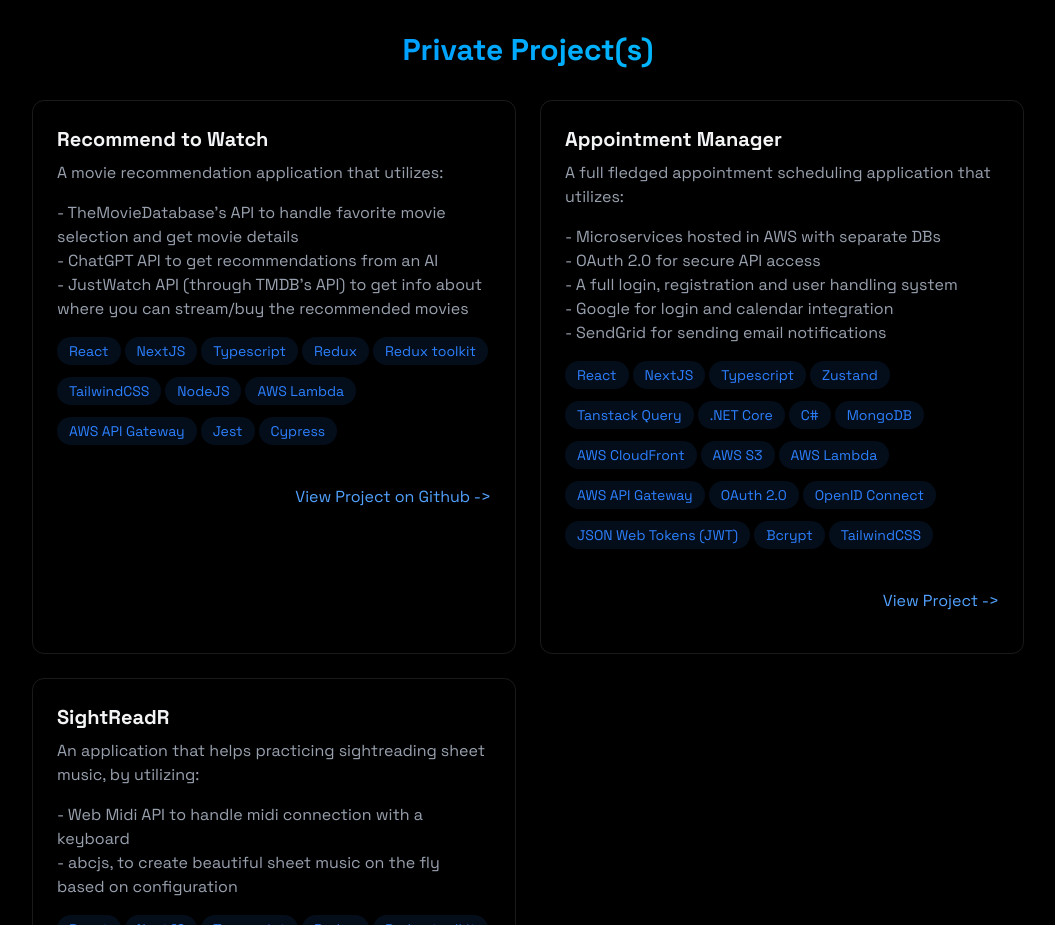
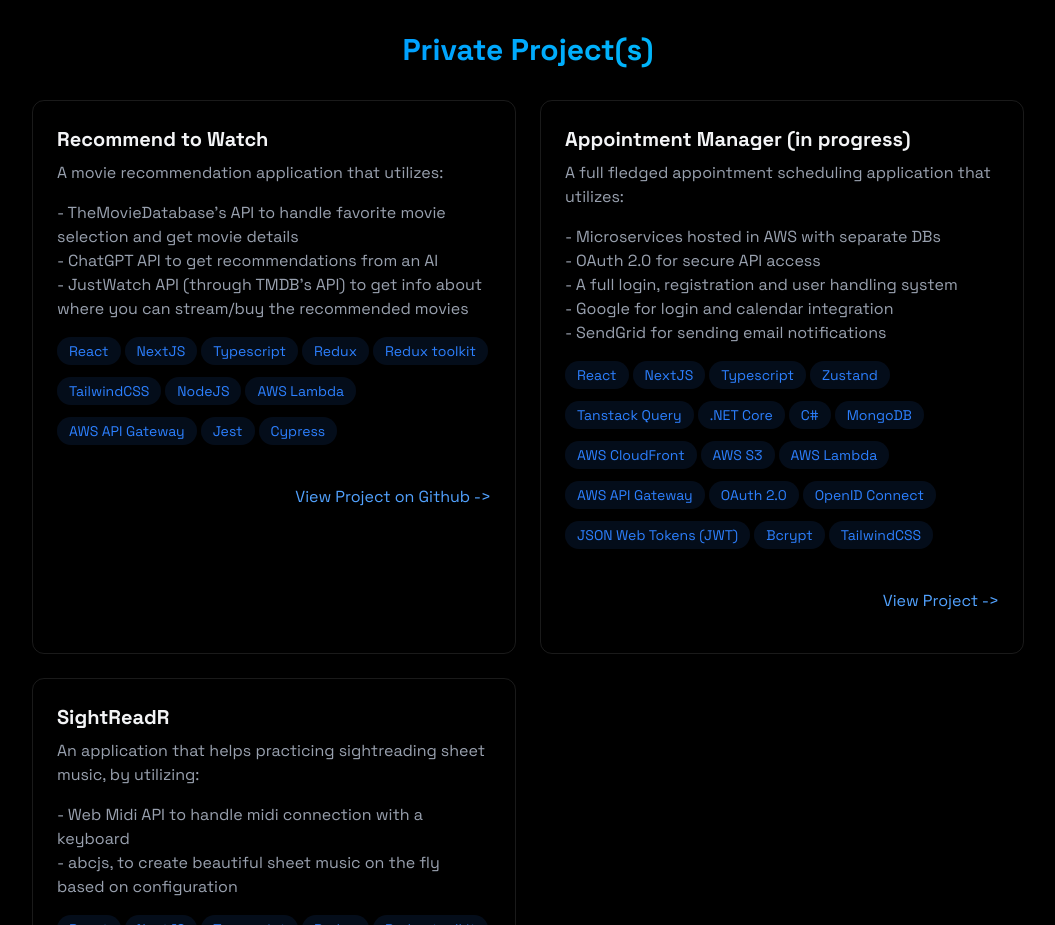
Before and after one commit to daniel-erdos-dev/portfolio, a React (Vite) app: page / in a window 1280 px wide. Shown: the part 3300-4225 px from the top of the page, without its empty margins (112-1167 px from the left). Built offline with nearby package versions, Linux system fonts and the light colour scheme.

Commit message:
added in progress text to app manager proj

```diff
--- a/src/components/sections/Projects/Projects.tsx
+++ b/src/components/sections/Projects/Projects.tsx
@@ -39,7 +39,7 @@ export const Projects: React.FC = () => {
               }
             />
             <Project
-              projectName="Appointment Manager"
+              projectName="Appointment Manager (in progress)"
               projectDesc="A full fledged appointment scheduling application that utilizes:"
               usedOutsideSources={[
                 "- Microservices hosted in AWS with separate DBs",
```
